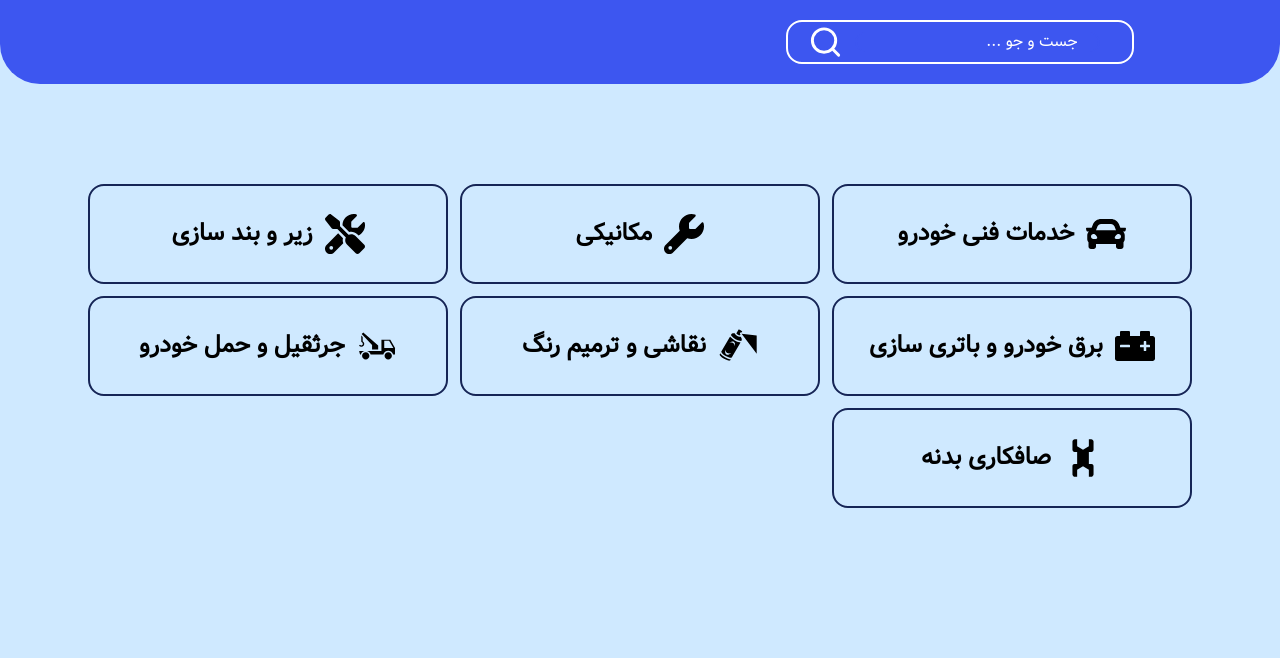
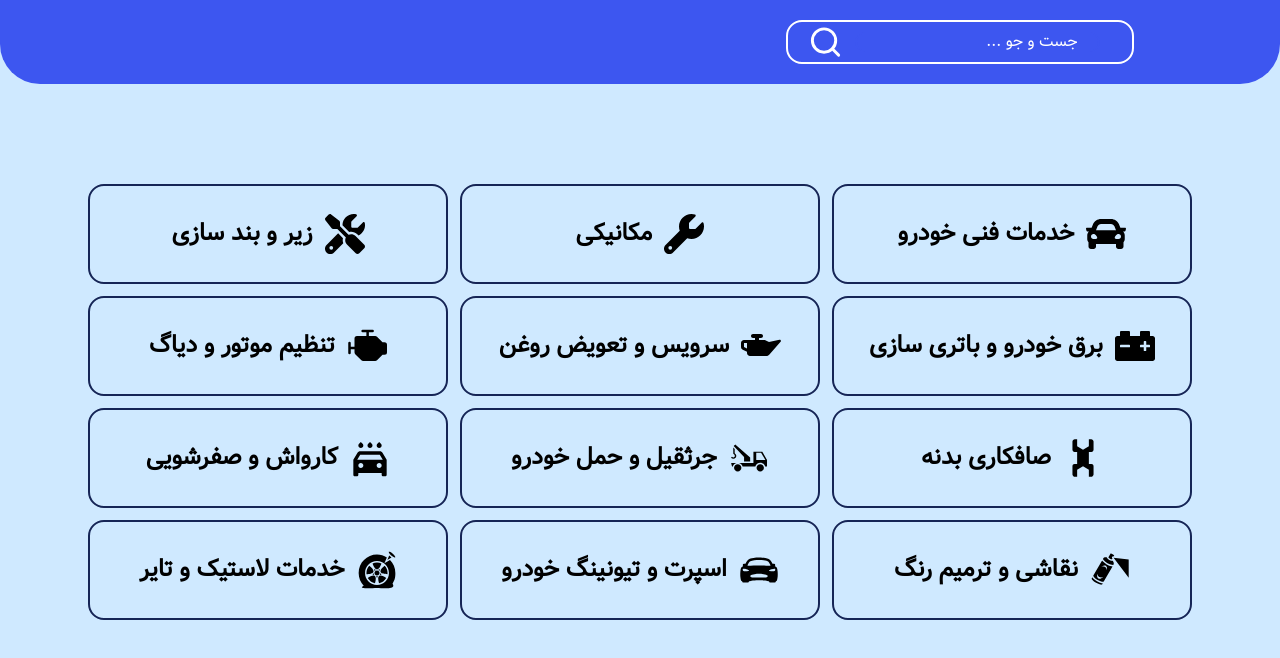
Before and after one commit to Azadi-Front-Dev/Reyan_Khodro, a React (Vite) app: page / in a window 1280 px wide. Shown: the top 658 px of the page. Built offline with nearby package versions, Linux system fonts and the light colour scheme.

Commit message:
feat(home): add some more service buttons

```diff
--- a/src/Pages/Home.jsx
+++ b/src/Pages/Home.jsx
@@ -13,6 +13,11 @@ import { GiSpray } from "react-icons/gi";
 import { GiTowTruck } from "react-icons/gi";
 import { GiWrench } from "react-icons/gi";
 import { FaScrewdriverWrench } from "react-icons/fa6";
+import { RiCarWashingFill } from "react-icons/ri";
+import { FaOilCan } from "react-icons/fa6";
+import { IoCarSport } from "react-icons/io5";
+import { PiEngineFill } from "react-icons/pi";
+import { GiFlatTire } from "react-icons/gi";
 import Servicebutton from "../Components/Servicebutton";
 
 const fields = [
@@ -45,18 +50,39 @@ const Services = [
   },
   {
     id: 5,
+    title: "سرویس و تعویض روغن",
+    Icon: FaOilCan,
+  },
+  { id: 6, title: "تنظیم موتور و دیاگ", Icon: PiEngineFill },
+  {
+    id: 7,
+    title: "صافکاری بدنه",
+    Icon: GiWrench,
+  },
+  {
+    id: 8,
+    title: "جرثقیل و حمل خودرو",
+    Icon: GiTowTruck,
+  },
+  {
+    id: 9,
+    title: "کارواش و صفرشویی",
+    Icon: RiCarWashingFill,
+  },
+  {
+    id: 10,
     title: "نقاشی و ترمیم رنگ",
     Icon: GiSpray,
   },
   {
-    id: 6,
-    title: "جرثقیل و حمل خودرو",
-    Icon: GiTowTruck,
+    id: 11,
+    title: "اسپرت و تیونینگ خودرو",
+    Icon: IoCarSport,
   },
   {
-    id: 7,
-    title: "صافکاری بدنه" ,
-    Icon: GiWrench,
+    id: 12,
+    title: "خدمات لاستیک و تایر ",
+    Icon: GiFlatTire,
   },
 ];
 
@@ -101,7 +127,13 @@ const Home = () => {
               xl:grid-cols-[repeat(3,minmax(0,360px))]  gap-3 p-5 my-20 "
       >
         {Services.map((Service) => {
-          return <Servicebutton key={Service.id} title={Service.title} Icon={Service.Icon} />;
+          return (
+            <Servicebutton
+              key={Service.id}
+              title={Service.title}
+              Icon={Service.Icon}
+            />
+          );
         })}
         {/* <div className="max-w-100 w-full h-25 bg-blue-950 rounded-2xl"></div>
         <div className="max-w-100 w-full h-25 bg-blue-950 rounded-2xl"></div> */}
```
